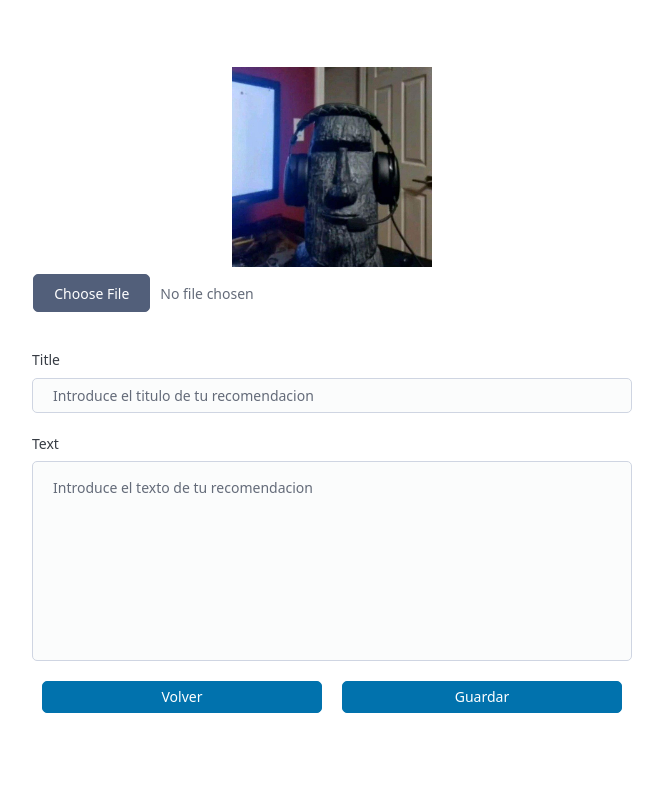
After one commit to Eriquito00/LoginPHP, a PHP site: template src/view/recomendation_data.php in a window 1280 px wide. The commit adds this page. Shown: the whole page, without its empty margins (308-971 px from the left). Run offline with PHP 8.4, Linux system fonts and the light colour scheme; the template is opened without the code that fills it, so the values that code supplies are empty; some libraries are stand-ins or nearby versions.

Commit message:
Add recommendation creation functionality with form and styles

```diff
--- /dev/null
+++ b/public/styles/recomendation_data.css
@@ -0,0 +1,76 @@
+body {
+    display: flex;
+    align-items: center;
+    justify-content: center;
+    min-height: 100vh;
+}
+
+form {
+    box-shadow: 0 0 2px white;
+    width: 40%;
+    border-radius: 10px;
+    margin: 20px;
+    padding: 20px;
+    justify-content: center;
+    align-items: center;
+}
+
+label, textarea, input[type="text"], input[type="file"], input[type="file"]::file-selector-button {
+    font-size: 0.7rem;
+}
+
+img {
+    aspect-ratio: 1 / 1;
+    object-fit: cover;
+    min-width: 150px;
+    max-width: 200px;
+    min-height: 150px;
+    max-height: 200px;
+}
+
+input[type="text"], button {
+    max-height: 35px;
+}
+
+button[type="submit"], button[type="button"] {
+    font-size: 0.7rem;
+    line-height: 0;
+    width: 50%;
+    margin-left: 10px;
+    margin-right: 10px;
+}
+
+.div_img {
+    display: flex;
+    flex-direction: column;
+    justify-content: center;
+    align-items: center;
+}
+
+.div_buttons {
+    display: flex;
+    flex-direction: row;
+}
+
+textarea {
+    resize: none;
+    height: 200px;
+}
+
+@media (max-width: 1500px) {
+    form {
+        width: 50%;
+    }
+}
+
+@media (max-width: 1000px) {
+    form {
+        width: 60%;
+    }
+}
+
+@media (max-width: 600px) {
+    form {
+        width: 70%;
+    }
+}
--- a/src/controller/ProfileController.php
+++ b/src/controller/ProfileController.php
@@ -9,6 +9,8 @@ class ProfileController {
     public function userSetup(){
         $username = $_POST["username"] ?? null;
         echo $username;
+
+        require_once(__DIR__ . "/../view/profile.php");
     }
 }
 
--- a/src/infraestructure/routes/web.php
+++ b/src/infraestructure/routes/web.php
@@ -7,6 +7,7 @@ use App\Controller\LoginController;
 use App\Controller\RegisterController;
 use App\Controller\ProfileController;
 use App\Controller\ProfileSettingsController;
+use App\Controller\RecomendationController;
 
 Router::get("/", [HomeController::class, "index"]);
 
@@ -19,6 +20,10 @@ Router::post("/register", [RegisterController::class, "getData"]);
 Router::get("/profile", [ProfileController::class, "index"]);
 Router::post("/profile/setup", [ProfileController::class, "userSetup"]);
 
+Router::get("/profile/create", [RecomendationController::class, "indexCreate"]);
+Router::get("/profile/update/:id", [RecomendationController::class, "indexUpdate"]);
+Router::post("/profile/recomendationdata", [RecomendationController::class, "getData"]);
+
 Router::get("/profile/settings", [ProfileSettingsController::class, "index"]);
 Router::post("/profile/settings", [ProfileSettingsController::class, "getData"]);
 
--- a/src/view/home.php
+++ b/src/view/home.php
@@ -17,6 +17,7 @@
             <li><a href="register"><button>Register</button></a></li>
             <li><a href="profile"><button>Profile</button></a></li>
             <li><a href="profile/settings"><button>Profile/Settings</button></a></li>
+            <li><a href="profile/create"><button>Create Reco</button></a></li>
         </ul>
     </nav>
 </body>
--- a/src/view/profile.php
+++ b/src/view/profile.php
@@ -18,6 +18,7 @@
             <li><a href="register"><button>Register</button></a></li>
             <li><a href="profile"><button>Profile</button></a></li>
             <li><a href="profile/settings"><button>Profile/Settings</button></a></li>
+            <li><a href="profile/create"><button>Create Reco</button></a></li>
         </ul>
     </nav>
     <section class="section_profile">
--- a/src/view/profile_settings.php
+++ b/src/view/profile_settings.php
@@ -18,6 +18,7 @@
             <li><a href="register"><button>Register</button></a></li>
             <li><a href="profile"><button>Profile</button></a></li>
             <li><a href="profile/settings"><button>Profile/Settings</button></a></li>
+            <li><a href="profile/create"><button>Create Reco</button></a></li>
         </ul>
     </nav>
     <section>
--- /dev/null
+++ b/src/view/recomendation_data.php
@@ -0,0 +1,27 @@
+<!DOCTYPE html>
+<html lang="es">
+<head>
+    <meta charset="UTF-8">
+    <meta name="viewport" content="width=device-width, initial-scale=1.0">
+    <title>Create Recomendation</title>
+    <base href="/LoginPHP/public/">
+    <link rel="stylesheet" href="https://cdn.jsdelivr.net/npm/@picocss/pico@2/css/pico.min.css">
+    <link rel="stylesheet" href="./styles/recomendation_data.css">
+</head>
+<body>
+    <form method="POST" action="profile/recomendationdata">
+        <div class="div_img">
+            <img src="./assets/moai.jpg" alt="Foto del post">
+            <input name="image" type="file">
+        </div>
+        <label for="title">Title</label>
+        <input name="title" type="text" maxlength="50" placeholder="Introduce el titulo de tu recomendacion" required>
+        <label for="text">Text</label>
+        <textarea name="text" maxlength="2000" placeholder="Introduce el texto de tu recomendacion" required></textarea>
+        <div class="div_buttons">
+            <button type="button" onclick="window.history.back();">Volver</button>
+            <button type="submit">Guardar</button>
+        </div>
+    </form>
+</body>
+</html>
```
Also changed, not shown: src/controller/RecomendationController.php (added, +35 -0 lines).
